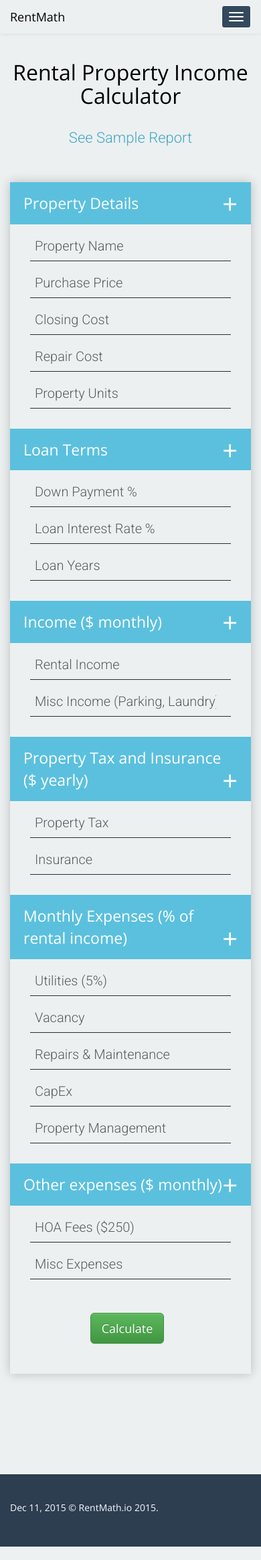
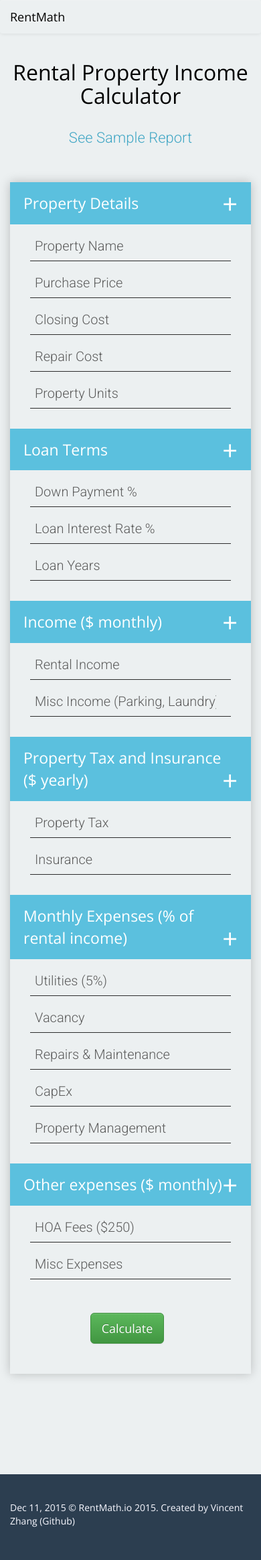
Before and after one commit to VincentTide/rentmath, a Flask app: page / in a window 390 px wide. Shown: the whole page at 67% size. Run offline with Flask 2, Linux system fonts and the light colour scheme; some libraries are stand-ins or nearby versions.

Commit message:
removed hamburger menu

```diff
--- a/app/templates/base.html
+++ b/app/templates/base.html
@@ -39,26 +39,9 @@
           <div class="container">
             <!-- Brand and toggle get grouped for better mobile display -->
             <div class="navbar-header">
-              <button type="button" class="navbar-toggle collapsed" data-toggle="collapse" data-target="#bs-example-navbar-collapse-1" aria-expanded="false">
-                <span class="sr-only">Toggle navigation</span>
-                <span class="icon-bar"></span>
-                <span class="icon-bar"></span>
-                <span class="icon-bar"></span>
-              </button>
               <a class="navbar-brand" href="/">RentMath</a>
             </div>
 
-            <!-- Collect the nav links, forms, and other content for toggling -->
-            <div class="collapse navbar-collapse" id="bs-example-navbar-collapse-1">
-              <ul class="nav navbar-nav">
-{#                <li><a href="{{ url_for('pricing') }}">Pricing</a></li>#}
-{#                <li><a href="#">About</a></li>#}
-              </ul>
-              <ul class="nav navbar-nav navbar-right">
-{#                  <li><a href="{{ url_for('register') }}">Sign Up</a></li>#}
-{#                  <li><a href="{{ url_for('login') }}">Login</a></li>#}
-              </ul>
-            </div><!-- /.navbar-collapse -->
           </div><!-- /.container-fluid -->
         </nav>
 
@@ -84,7 +67,7 @@
         <div class="bottom">
             <div class="container">
                 <div class="footer">
-                    <p>{{ moment().format('ll') }} &copy; <a href="{{ url_for('index') }}">RentMath.io</a> {{ moment().format('YYYY') }}.</p>
+                    <p>{{ moment().format('ll') }} &copy; <a href="{{ url_for('index') }}">RentMath.io</a> {{ moment().format('YYYY') }}. Created by Vincent Zhang (<a href="https://github.com/VincentTide">Github</a>)</p>
                 </div>
             </div>
         </div>
```
